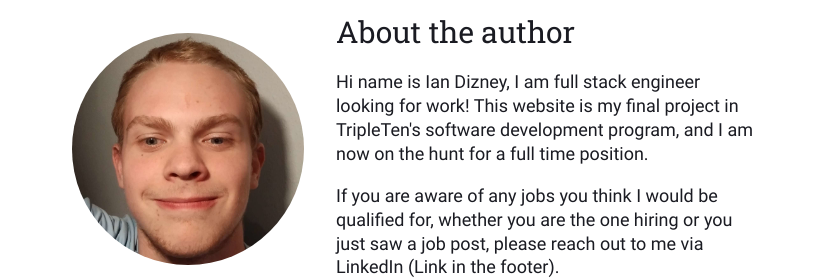
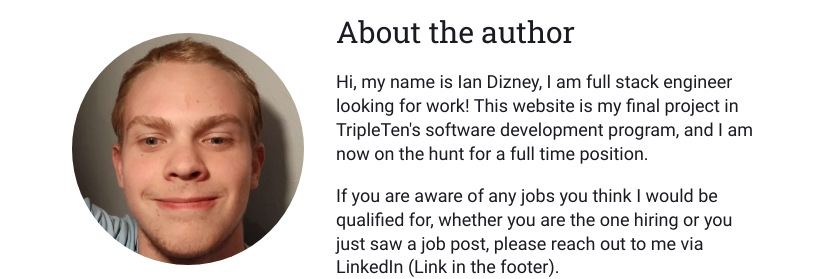
Before and after one commit to Ian-Diz/news-explorer-frontend, a React (Create React App) app: page / in a window 1280 px wide. Shown: the part 428-707 px from the top of the page, without its empty margins (224-1055 px from the left). Built offline with nearby package versions, Linux system fonts and the light colour scheme.

Commit message:
Fixed typo

```diff
--- a/src/components/About.js
+++ b/src/components/About.js
@@ -10,8 +10,8 @@ const About = () => {
       <div className="about__container">
         <h2 className="about__title">About the author</h2>
         <p className="about__paragraph">
-          Hi name is Ian Dizney, I am full stack engineer looking for work! This
-          website is my final project in TripleTen's software development
+          Hi, my name is Ian Dizney, I am full stack engineer looking for work!
+          This website is my final project in TripleTen's software development
           program, and I am now on the hunt for a full time position.
         </p>
         <p className="about__paragraph">
```
